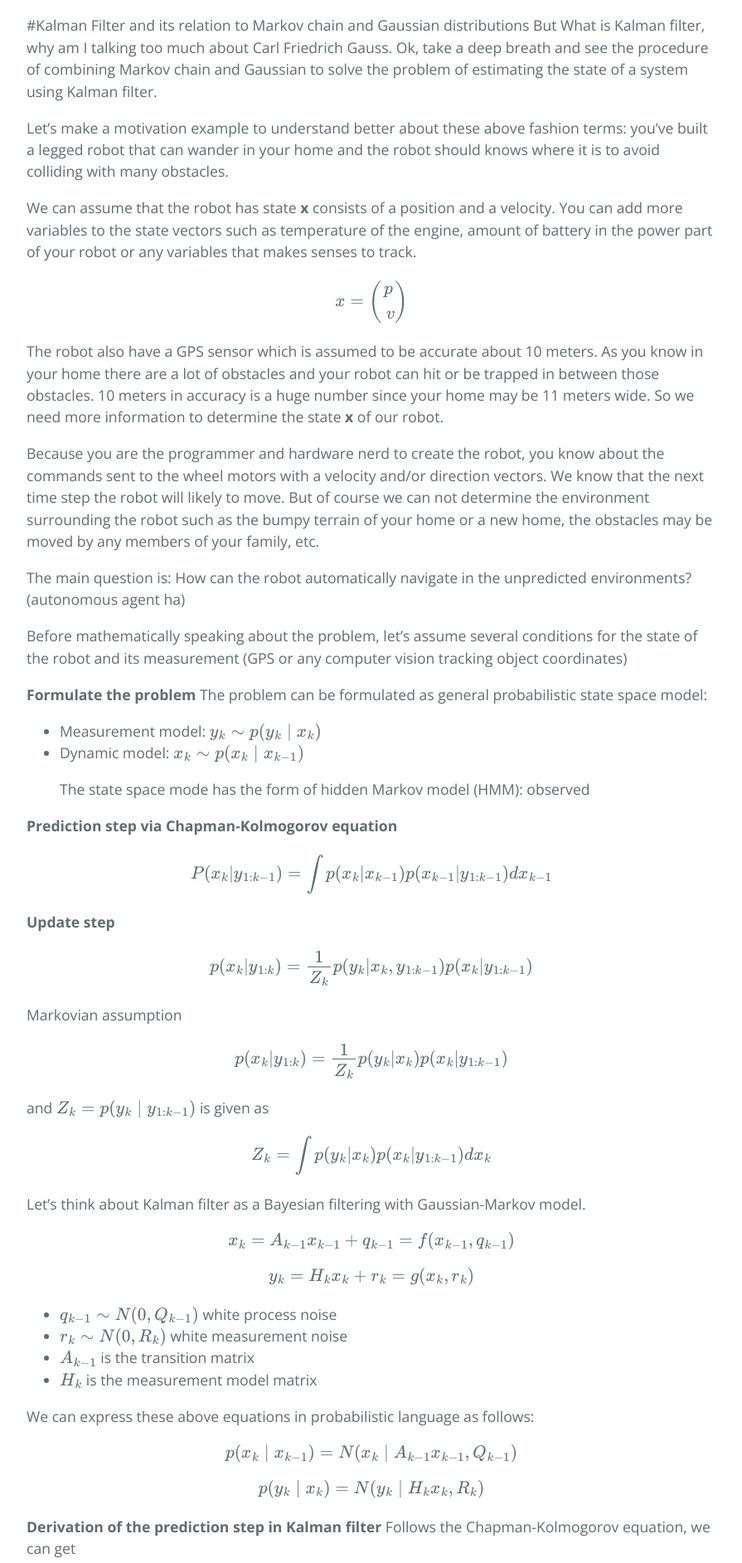
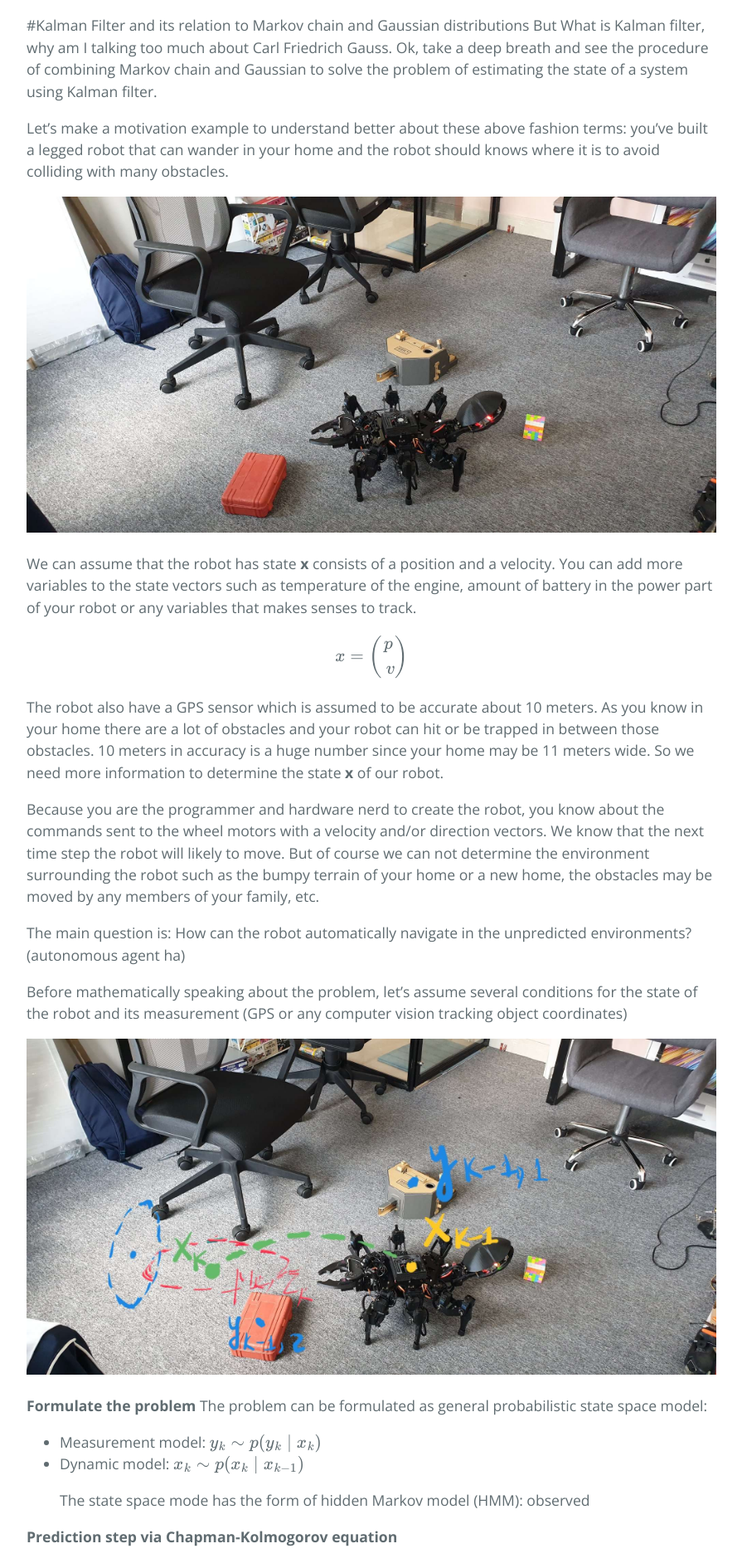
Before and after one commit to graphicsminer/graphicsminer.github.io, a Jekyll site: the page built from _posts/2019-02-14-kalman-filter-extended-unscented-version.md, in a window 1280 px wide. Shown: the part 1412-3296 px from the top of the page at 83% size, without its empty margins (192-1087 px from the left). Built offline with Jekyll 4.4.1, drawn with Linux system fonts in a browser that asks for light colours; formulas are drawn with MathJax 3.

Commit message:
update images

```diff
--- a/_posts/2019-02-14-kalman-filter-extended-unscented-version.md
+++ b/_posts/2019-02-14-kalman-filter-extended-unscented-version.md
@@ -41,6 +41,8 @@ But What is Kalman filter, why am I talking too much about Carl Friedrich Gauss.
 
 Let's make a motivation example to understand better about these above fashion terms: you've built a legged robot that can wander in your home and the robot should knows where it is to avoid colliding with many obstacles.
 
+![Sant Logo](/images/S-AntWandering.JPEG)
+
 We can assume that the robot has state **x** consists of a position and a velocity. You can add more variables to the state vectors such as temperature of the engine, amount of battery in the power part of your robot or any variables that makes senses to track.
 
 $$ x = \begin{pmatrix} p \\\ v \end{pmatrix} $$
@@ -53,7 +55,7 @@ The main question is: How can the robot automatically navigate in the unpredicte
 
 Before mathematically speaking about the problem, let's assume several conditions for the state of the robot and its measurement (GPS or any computer vision tracking object coordinates)
 
-
+![Sant Logo](/images/BayesianFiltering.JPEG)
 
 **Formulate the problem**
 The problem can be formulated as general probabilistic state space model:
```
Also changed, not shown: _posts/2019-03-02-kalman-filter-extended-unscented-version-part2.md (+2 -0 lines).
